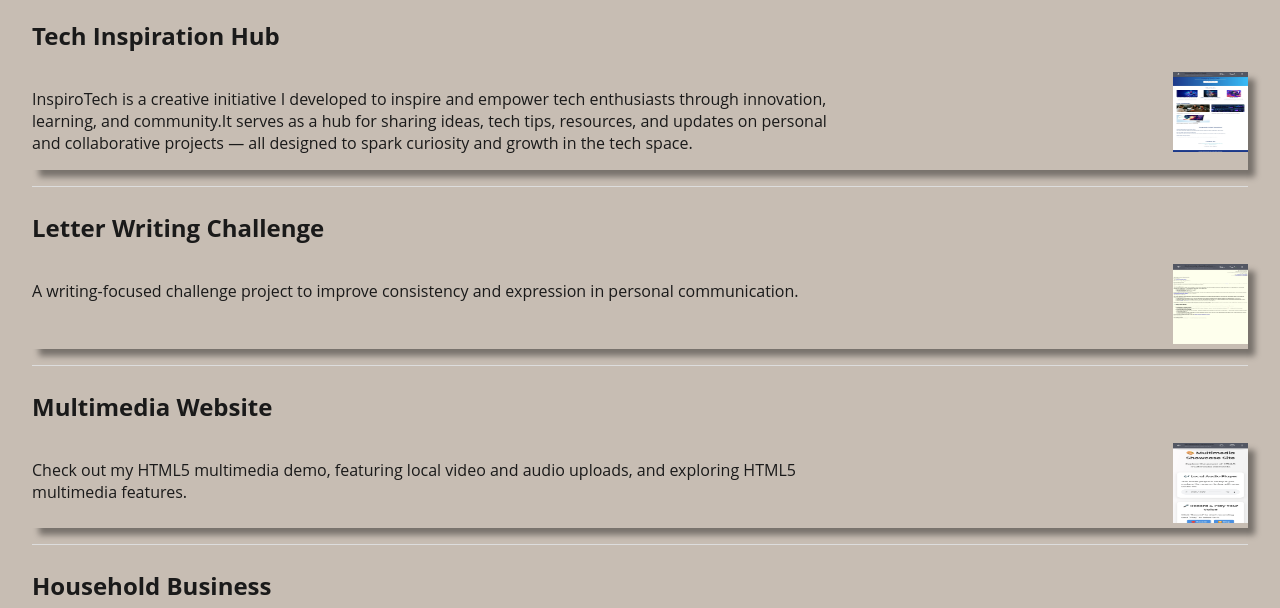
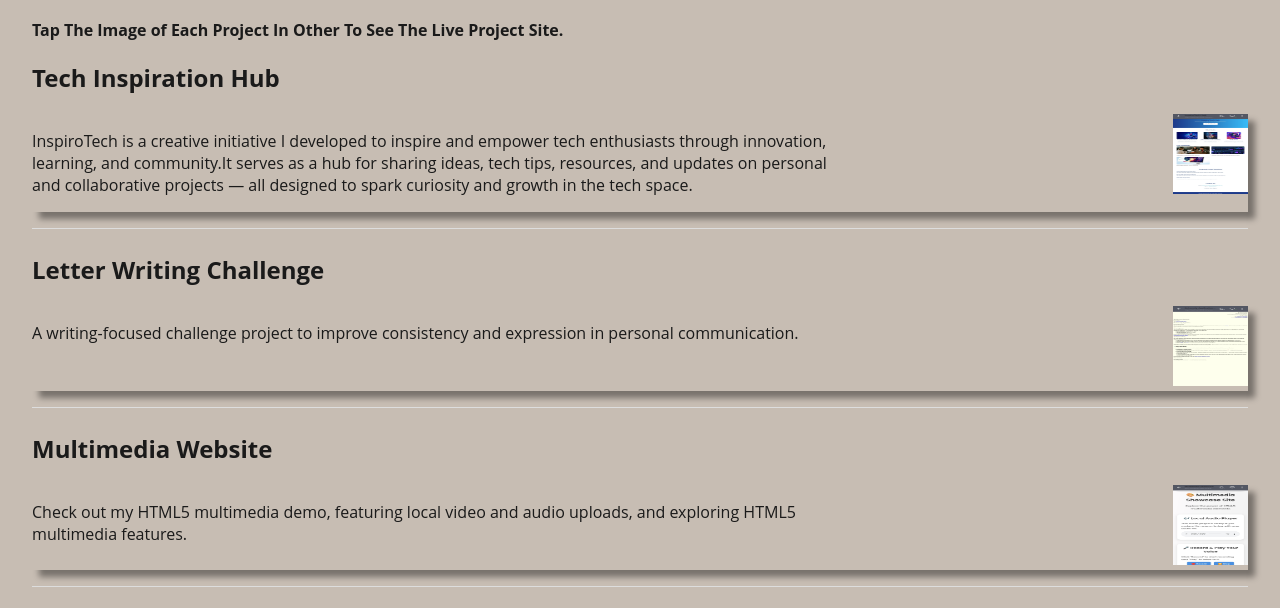
Before and after one commit to khalifa-4619/portfolio-website-, a plain HTML site: page projects.html in a window 1280 px wide. Shown: the part 183-791 px from the top of the page. Drawn offline with Linux system fonts and the light colour scheme.

Commit message:
Update projects.html

```diff
--- a/projects.html
+++ b/projects.html
@@ -29,6 +29,7 @@
         </header>
         <main class="page-content">
   <h1 id="project-heading">My Projects</h1>
+            <p><strong>Tap The Image of Each Project In Other To See The Live Project Site.</strong></p>
   <div class="project-item">
   <section class="project">
     <h2>Tech Inspiration Hub</h2>
```
